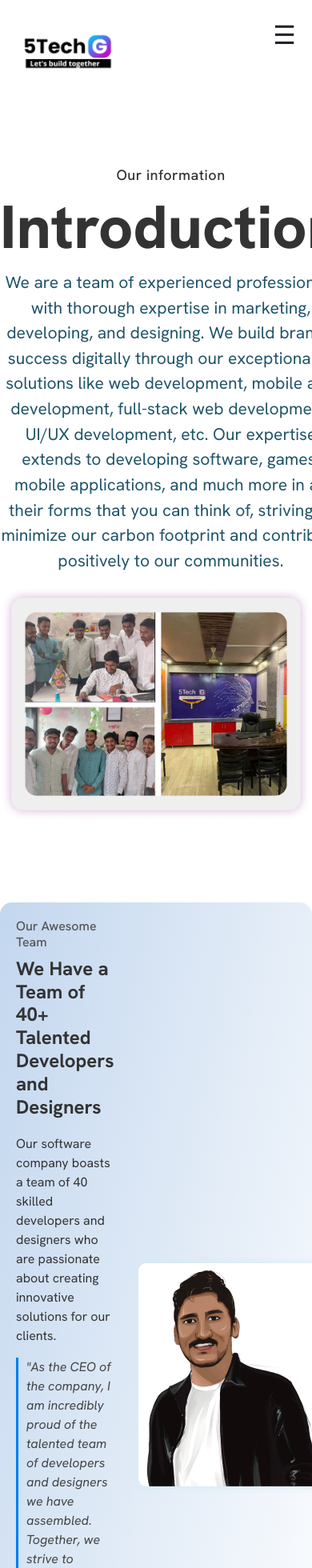
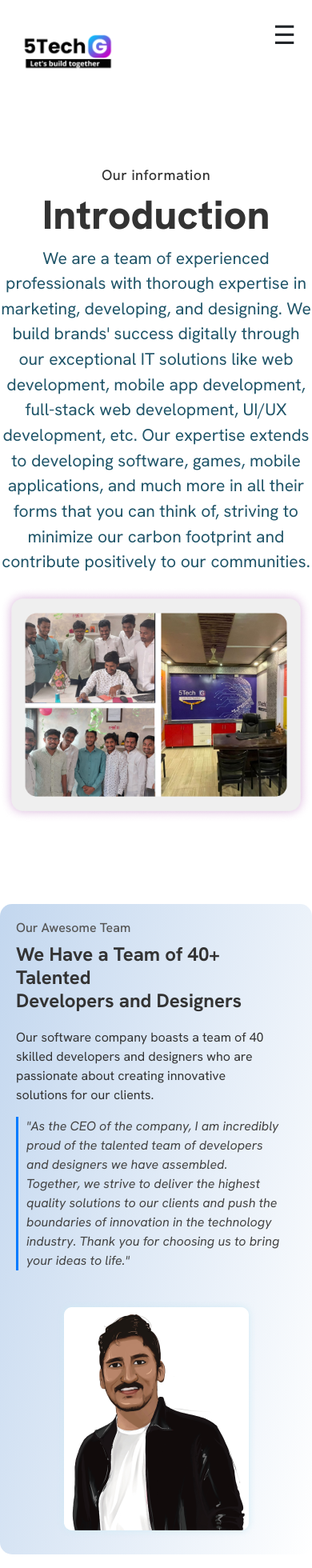
Before and after one commit to harshvyas0803/5techg, a React (Create React App) app: page /about in a window 390 px wide. Shown: the top 1960 px of the page at 80% size. Built offline with nearby package versions, Linux system fonts and the light colour scheme.

Commit message:
updated About

```diff
--- a/src/pages/about/About.css
+++ b/src/pages/about/About.css
@@ -6,7 +6,7 @@
     display: flex;
     flex-wrap: wrap;
     margin-top: 12vh;
-    color: #333; /* Default text color */
+    color: #333;
 }
 
 .contentdiv h3 {
@@ -122,7 +122,7 @@
 .timeline-event h4 {
     font-size: 24px;
     font-weight: bold;
-    margin-bottom: 5px; /* Spacing below the year */
+    margin-bottom: 5px;
     color: #333;
 }
 
@@ -130,7 +130,7 @@
     font-size: 16px;
     color: #555;
     line-height: 1.5;
-    margin-top: 5px; /* Optional spacing to separate from year */
+    margin-top: 5px;
 }
 
 .timeline-line {
@@ -148,3 +148,27 @@
 .animate-line {
     height: 100%;
 }
+
+@media (max-width: 768px) {
+    .contentdiv {
+        flex-direction: column;
+        align-items: center;
+    }
+
+    .contentdiv2 {
+        flex-direction: column;
+    }
+
+    .team-image {
+        margin-top: 20px;
+    }
+
+    .timeline {
+        width: 80%;
+    }
+}
+
+@media (max-width: 480px) {
+    .contentdiv h2 {
+        font-size: 6vh;
+    }}
--- a/src/pages/about/About.jsx
+++ b/src/pages/about/About.jsx
@@ -13,7 +13,6 @@ const About = () => {
       (entries) => {
         entries.forEach((entry) => {
           if (entry.isIntersecting) {
-
             lineRef.current.classList.add('animate-line');
             observer.unobserve(entry.target);
           }
@@ -73,7 +72,7 @@ const About = () => {
         </div>
 
         <div className="timeline" ref={timelineRef}>
-          <div className="timeline-line" ref={lineRef} /> {/* Animated line */}
+          <div className="timeline-line" ref={lineRef} />
           <div className="timeline-event left">
             <div className="year">2017</div>
             <p>Our journey of innovation and growth began.</p>
```
